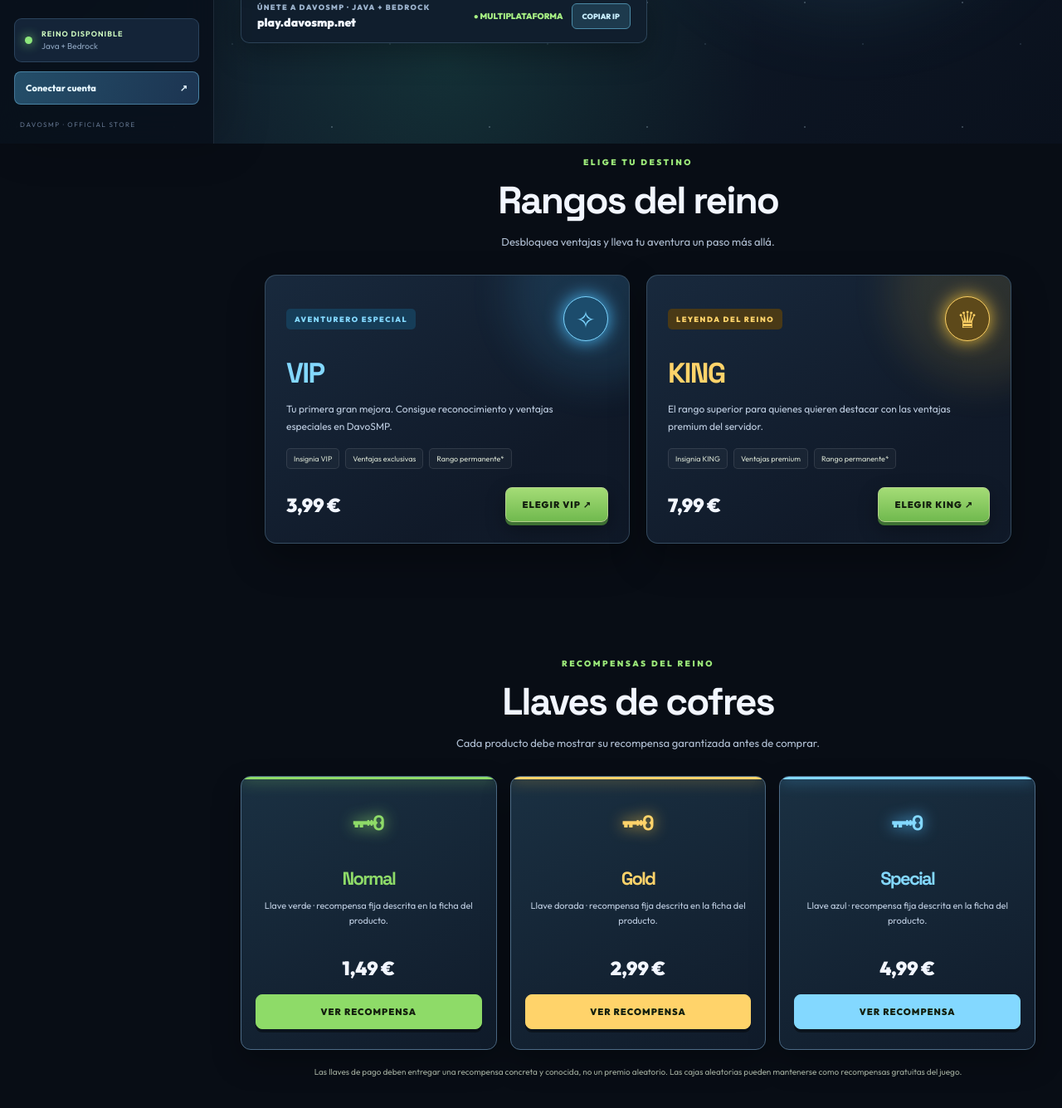
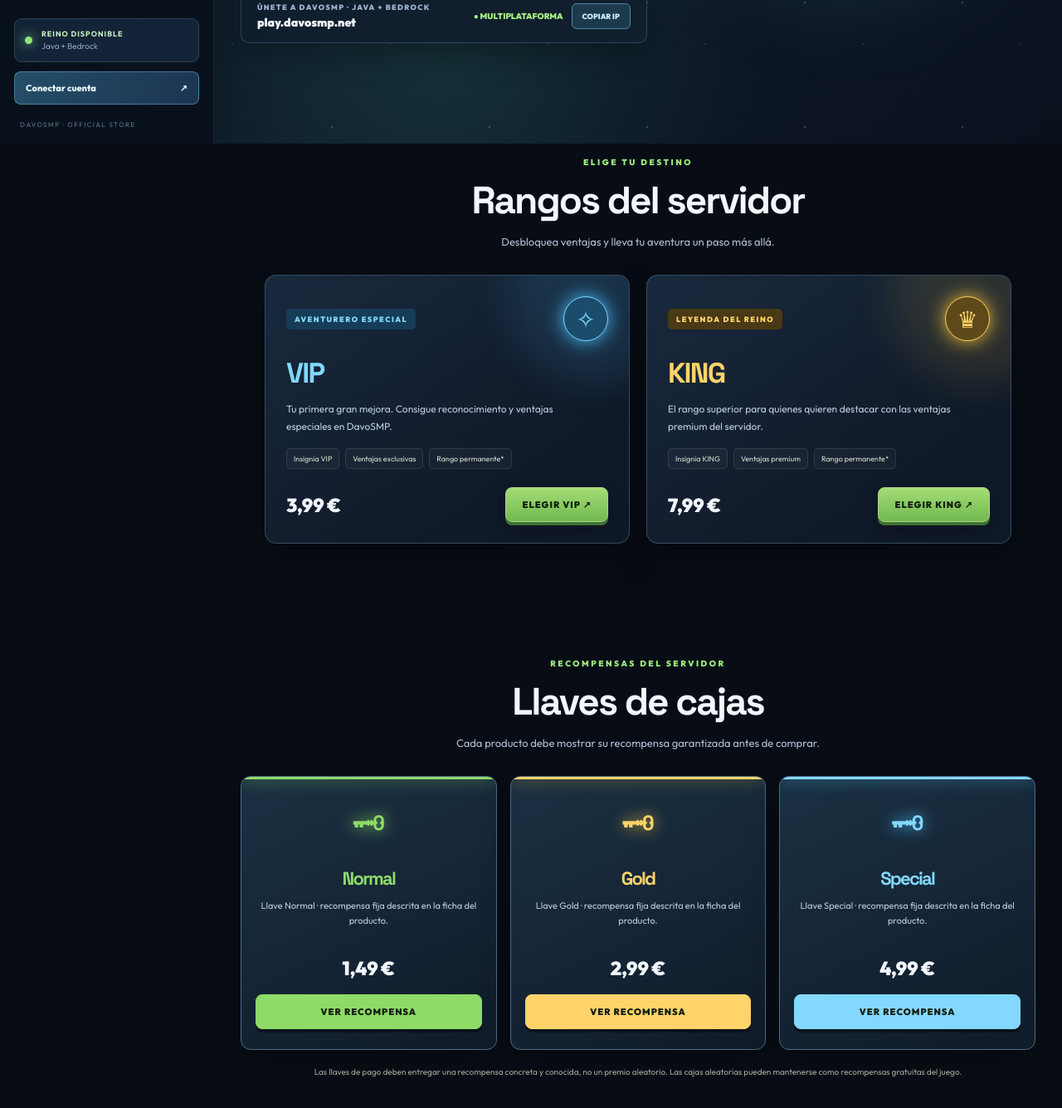
Before and after one commit to TrippleTag/davosmp, a plain HTML site: page index.html in a window 1280 px wide. Shown: the part 627-1962 px from the top of the page at 83% size. Drawn offline with Linux system fonts and the light colour scheme.

Commit message:
Update section headings and key descriptions

```diff
--- a/index.html
+++ b/index.html
@@ -158,7 +158,7 @@ footer{border-color:#ffffff1c;background:#09111c55}
 </section>
 
 <section id="rangos" class="wrap">
-  <div class="heading"><small>ELIGE TU DESTINO</small><h2>Rangos del reino</h2><p>Desbloquea ventajas y lleva tu aventura un paso más allá.</p></div>
+  <div class="heading"><small>ELIGE TU DESTINO</small><h2>Rangos del servidor</h2><p>Desbloquea ventajas y lleva tu aventura un paso más allá.</p></div>
   <div class="grid">
     <article class="card vip"><div class="card-head"><span class="pill">AVENTURERO ESPECIAL</span><span class="emblem">✧</span></div><h3>VIP</h3><p>Tu primera gran mejora. Consigue reconocimiento y ventajas especiales en DavoSMP.</p><div class="perks"><span>Insignia VIP</span><span>Ventajas exclusivas</span><span>Rango permanente*</span></div><div class="buyline"><div class="price" data-price="vip">3,99 €<small>PRECIO PROVISIONAL</small></div><button class="btn" onclick="buy('vip')">ELEGIR VIP ↗</button></div></article>
     <article class="card king"><div class="card-head"><span class="pill">LEYENDA DEL REINO</span><span class="emblem">♛</span></div><h3>KING</h3><p>El rango superior para quienes quieren destacar con las ventajas premium del servidor.</p><div class="perks"><span>Insignia KING</span><span>Ventajas premium</span><span>Rango permanente*</span></div><div class="buyline"><div class="price" data-price="king">7,99 €<small>PRECIO PROVISIONAL</small></div><button class="btn" onclick="buy('king')">ELEGIR KING ↗</button></div></article>
@@ -166,11 +166,11 @@ footer{border-color:#ffffff1c;background:#09111c55}
 </section>
 
 <section id="llaves" class="wrap">
-  <div class="heading"><small>RECOMPENSAS DEL REINO</small><h2>Llaves de cofres</h2><p>Cada producto debe mostrar su recompensa garantizada antes de comprar.</p></div>
+  <div class="heading"><small>RECOMPENSAS DEL SERVIDOR</small><h2>Llaves de cajas</h2><p>Cada producto debe mostrar su recompensa garantizada antes de comprar.</p></div>
   <div class="keys">
-    <article class="key"><div class="key-icon">🗝</div><h3>Normal</h3><p>Llave verde · recompensa fija descrita en la ficha del producto.</p><div class="price" data-price="normal">1,49 €</div><button class="btn" onclick="buy('normal')">VER RECOMPENSA</button></article>
-    <article class="key gold"><div class="key-icon">🗝</div><h3>Gold</h3><p>Llave dorada · recompensa fija descrita en la ficha del producto.</p><div class="price" data-price="gold">2,99 €</div><button class="btn" onclick="buy('gold')">VER RECOMPENSA</button></article>
-    <article class="key special"><div class="key-icon">🗝</div><h3>Special</h3><p>Llave azul · recompensa fija descrita en la ficha del producto.</p><div class="price" data-price="special">4,99 €</div><button class="btn" onclick="buy('special')">VER RECOMPENSA</button></article>
+    <article class="key"><div class="key-icon">🗝</div><h3>Normal</h3><p>Llave Normal · recompensa fija descrita en la ficha del producto.</p><div class="price" data-price="normal">1,49 €</div><button class="btn" onclick="buy('normal')">VER RECOMPENSA</button></article>
+    <article class="key gold"><div class="key-icon">🗝</div><h3>Gold</h3><p>Llave Gold · recompensa fija descrita en la ficha del producto.</p><div class="price" data-price="gold">2,99 €</div><button class="btn" onclick="buy('gold')">VER RECOMPENSA</button></article>
+    <article class="key special"><div class="key-icon">🗝</div><h3>Special</h3><p>Llave Special · recompensa fija descrita en la ficha del producto.</p><div class="price" data-price="special">4,99 €</div><button class="btn" onclick="buy('special')">VER RECOMPENSA</button></article>
   </div>
   <p class="notice">Las llaves de pago deben entregar una recompensa concreta y conocida, no un premio aleatorio. Las cajas aleatorias pueden mantenerse como recompensas gratuitas del juego.</p>
 </section>
```
